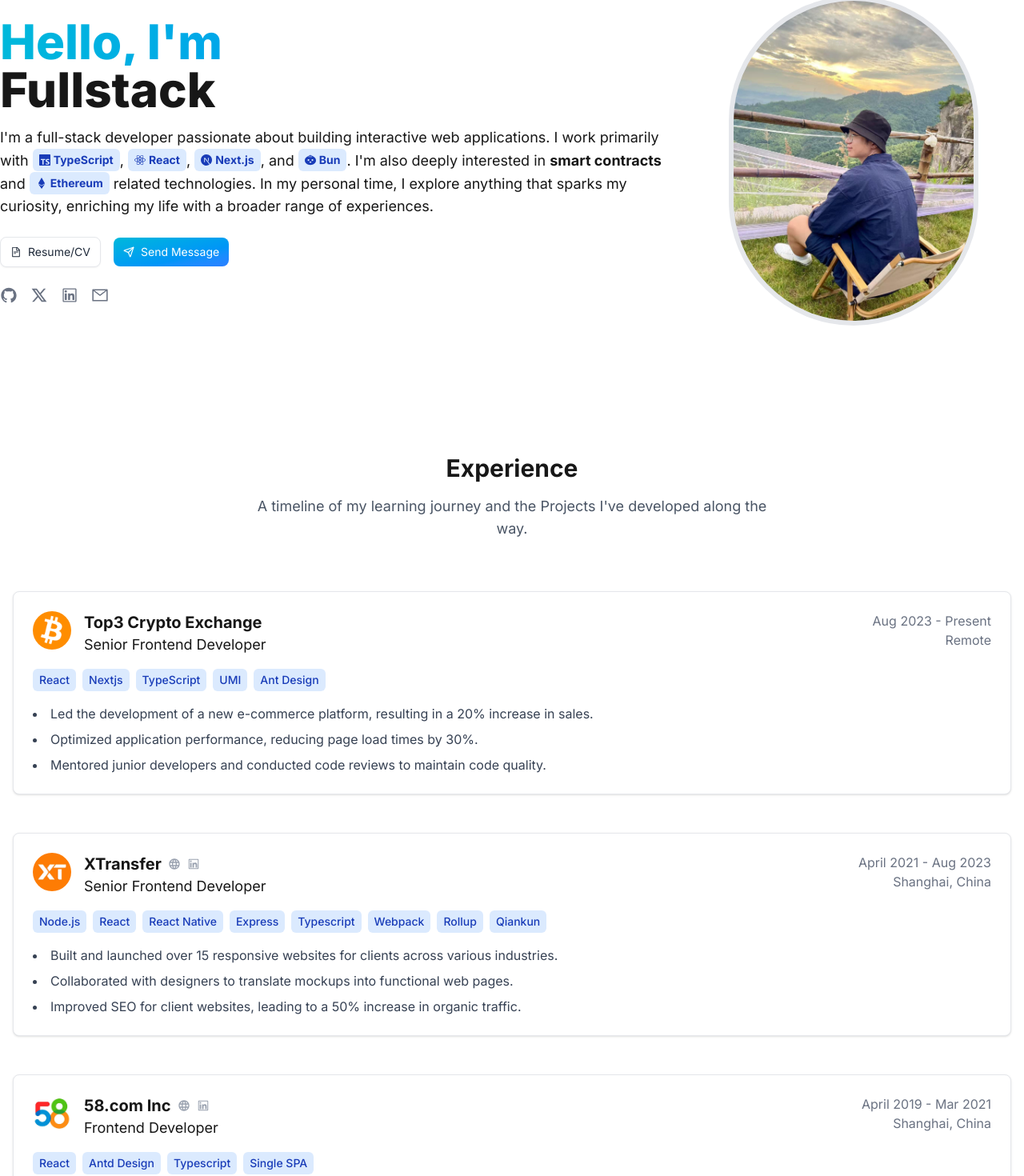
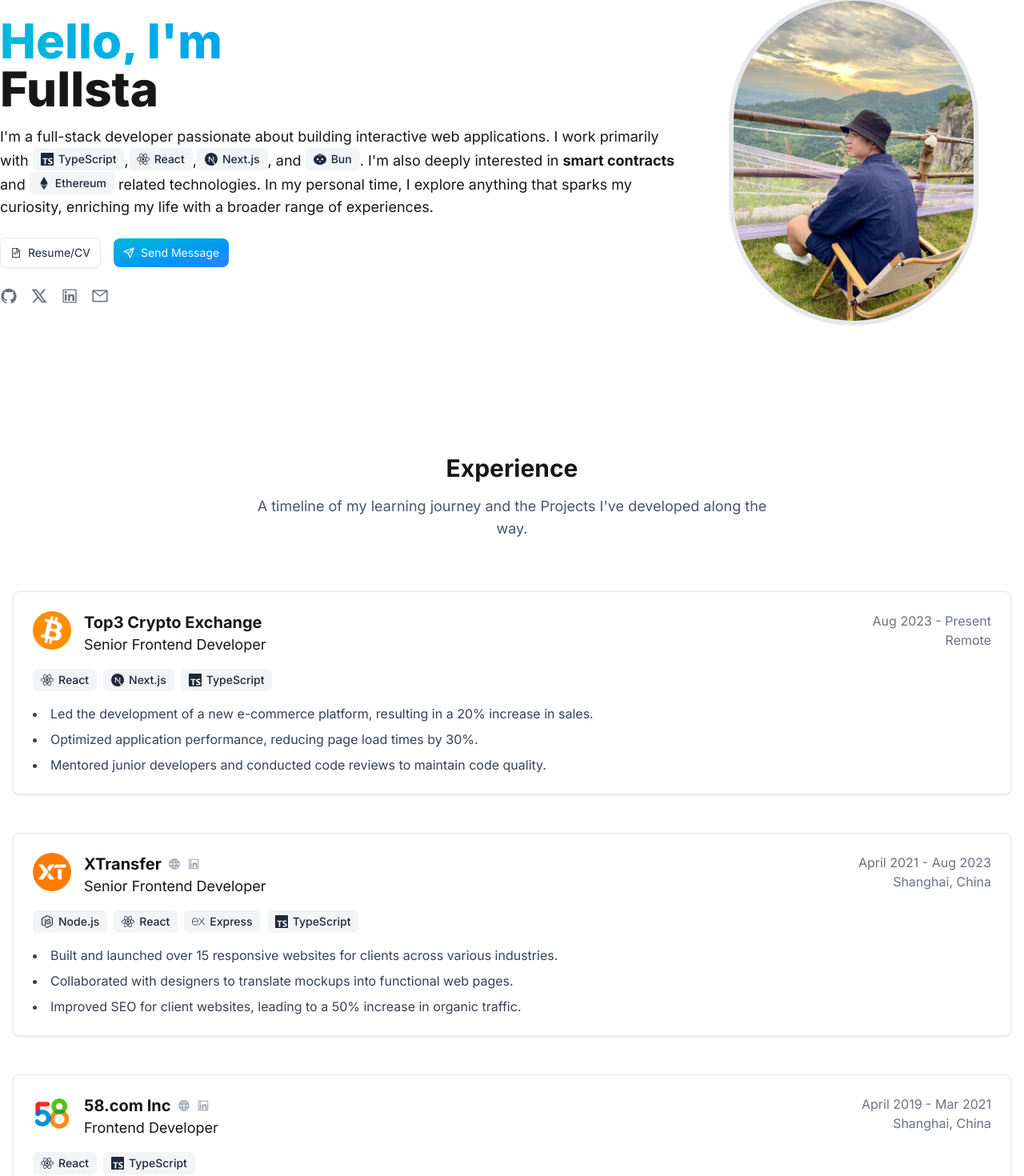
Before and after one commit to vincenteof/vincenteof.xyz, a Next.js app: page / in a window 1280 px wide. Shown: the part 245-1715 px from the top of the page at 80% size. Built offline with nearby package versions, Linux system fonts and the light colour scheme.

Commit message:
feat: implement Tag component and update Experience and TechStack components to use it

```diff
--- a/app/components/Experience.tsx
+++ b/app/components/Experience.tsx
@@ -1,3 +1,5 @@
+'use client';
+
 import React from 'react';
 import { experiences } from '@/data/experience';
 import ExperienceItem from './ExperienceItem';
--- a/app/components/ExperienceItem.tsx
+++ b/app/components/ExperienceItem.tsx
@@ -5,6 +5,10 @@ import Image from 'next/image';
 import { MdLanguage } from 'react-icons/md';
 import { AiOutlineLinkedin } from 'react-icons/ai';
 import { Tooltip } from 'react-tooltip';
+
+import Tag from './Tag';
+
+import { IconType } from 'react-icons';
 
 interface ExperienceItemProps {
   experience: {
@@ -15,7 +19,10 @@ interface ExperienceItemProps {
     logo: string;
     companyUrl?: string;
     linkedinUrl?: string;
-    technologies: string[];
+    technologies: {
+      name: string;
+      icon: IconType;
+    }[];
     achievements: string[];
   };
 }
@@ -26,7 +33,7 @@ const ExperienceItem: React.FC<ExperienceItemProps> = ({ experience }) => {
   const linkedinTooltipId = `${companyId}-linkedin-tooltip`;
 
   return (
-    <div className="mb-12 p-6 rounded-lg bg-white dark:bg-gray-800 border border-gray-200 dark:border-gray-700 shadow transition-all duration-300">
+    <div className="mb-12 p-6 rounded-lg bg-white dark:bg-gray-800 border border-gray-200 dark:border-gray-700 shadow hover:shadow-md hover:border-gray-300 dark:hover:border-gray-600 transition-all duration-300">
       {/* Part 1: Company Info, Role, Date, Location */}
       <div className="flex items-start justify-between mb-4">
         <div className="flex items-start">
@@ -84,9 +91,7 @@ const ExperienceItem: React.FC<ExperienceItemProps> = ({ experience }) => {
       <div className="mb-4">
         <div className="flex flex-wrap gap-2">
           {experience.technologies.map((tech, index) => (
-            <span key={index} className="bg-blue-100 text-blue-800 px-2 py-1 rounded-md text-sm font-medium">
-              {tech}
-            </span>
+            <Tag key={index} text={tech.name} icon={tech.icon} />
           ))}
         </div>
       </div>
--- a/app/components/Hero.tsx
+++ b/app/components/Hero.tsx
@@ -14,6 +14,7 @@ import { RiTwitterXLine } from 'react-icons/ri'
 import { SiTypescript, SiNextdotjs, SiBun } from 'react-icons/si'
 import { LuSend } from 'react-icons/lu'
 import { Tooltip } from 'react-tooltip'
+import Tag from './Tag';
 
 const Hero = () => {
   return (
@@ -35,27 +36,13 @@ const Hero = () => {
           <p className="text-base sm:text-lg mb-6 lg:text-lg mt-4">
             I'm a full-stack developer passionate about building interactive web
             applications. I work primarily with{' '}
-            <span className="inline-flex items-center bg-blue-100 text-blue-800 px-2 py-1 rounded-md text-sm font-bold">
-              <SiTypescript className="mr-1" /> TypeScript
-            </span>
-            ,{' '}
-            <span className="inline-flex items-center bg-blue-100 text-blue-800 px-2 py-1 rounded-md text-sm font-bold">
-              <FaReact className="mr-1" /> React
-            </span>
-            ,{' '}
-            <span className="inline-flex items-center bg-blue-100 text-blue-800 px-2 py-1 rounded-md text-sm font-bold">
-              <SiNextdotjs className="mr-1" /> Next.js
-            </span>
-            , and{' '}
-            <span className="inline-flex items-center bg-blue-100 text-blue-800 px-2 py-1 rounded-md text-sm font-bold">
-              <SiBun className="mr-1" /> Bun
-            </span>
+            <Tag text="TypeScript" icon={SiTypescript} />,
+            <Tag text="React" icon={FaReact} />,
+            <Tag text="Next.js" icon={SiNextdotjs} />,
+            and <Tag text="Bun" icon={SiBun} />
             . I'm also deeply interested in{' '}
             <span className="font-bold">smart contracts</span> and{' '}
-            <span className="inline-flex items-center bg-blue-100 text-blue-800 px-2 py-1 rounded-md text-sm font-bold">
-              <FaEthereum className="mr-1" /> Ethereum
-            </span>{' '}
-            related technologies. In my personal time, I explore anything that
+            <Tag text="Ethereum" icon={FaEthereum} /> related technologies. In my personal time, I explore anything that
             sparks my curiosity, enriching my life with a broader range of
             experiences.
           </p>
--- /dev/null
+++ b/app/components/Tag.tsx
@@ -0,0 +1,31 @@
+'use client'
+
+import React from 'react';
+
+interface TagProps {
+  text: string;
+  icon?: React.ElementType;
+  className?: string;
+}
+
+const Tag: React.FC<TagProps> = ({ text, icon: Icon, className }) => {
+  return (
+    <div
+      className={`
+        inline-flex items-center gap-1.5
+        px-2.5 py-1
+        text-sm font-medium
+        bg-gray-100 text-gray-800
+        dark:bg-gray-700 dark:text-gray-200
+        rounded-md
+        transition-colors hover:bg-gray-200 dark:hover:bg-gray-600
+        ${className}
+      `}
+    >
+      {Icon && <Icon className="text-base" />}
+      <span>{text}</span>
+    </div>
+  );
+};
+
+export default Tag;
--- a/app/components/TechStack.tsx
+++ b/app/components/TechStack.tsx
@@ -3,6 +3,8 @@
 import React from 'react';
 import { skillCategories } from '@/data/skills';
 import { Tooltip } from 'react-tooltip';
+
+import Tag from './Tag';
 
 const TechStack = () => {
   return (
@@ -20,14 +22,10 @@ const TechStack = () => {
                 <h3 className="text-xl font-semibold mb-5 text-gray-800 dark:text-gray-200">{category.title}</h3>
                 <div className="flex flex-wrap gap-3">
                   {category.skills.map((skill, skillIndex) => {
-                    const Icon = skill.icon;
                     const tooltipId = `skill-tag-tooltip-${index}-${skillIndex}`;
                     return (
                       <div key={skillIndex} data-tooltip-id={tooltipId}>
-                        <div className="flex items-center gap-2 px-3 py-1.5 bg-gray-100 dark:bg-gray-700 rounded-full text-sm font-medium text-gray-700 dark:text-gray-300 transition-colors hover:bg-gray-200 dark:hover:bg-gray-600 cursor-pointer">
-                          <Icon className="text-lg" />
-                          <span>{skill.name}</span>
-                        </div>
+                        <Tag text={skill.name} icon={skill.icon} />
                         <Tooltip id={tooltipId} content={skill.name} place="top" />
                       </div>
                     );
--- a/app/page.tsx
+++ b/app/page.tsx
@@ -1,3 +1,5 @@
+"use client";
+
 import Header from './components/Header';
 import Hero from './components/Hero';
 import Experience from './components/Experience';
--- a/data/experience.ts
+++ b/data/experience.ts
@@ -1,3 +1,5 @@
+import { techIcons } from './tech-icons';
+
 export const experiences = [
   {
     company: 'Top3 Crypto Exchange',
@@ -5,7 +7,11 @@ export const experiences = [
     period: 'Aug 2023 - Present',
     location: 'Remote',
     logo: '/images/bitcoin.png', // Placeholder logo
-    technologies: ['React', 'Nextjs', 'TypeScript', 'UMI', 'Ant Design'],
+    technologies: [
+        { name: 'React', icon: techIcons['React'] },
+        { name: 'Next.js', icon: techIcons['Next.js'] },
+        { name: 'TypeScript', icon: techIcons['TypeScript'] },
+    ],
     achievements: [
       'Led the development of a new e-commerce platform, resulting in a 20% increase in sales.',
       'Optimized application performance, reducing page load times by 30%.',
@@ -21,14 +27,10 @@ export const experiences = [
     companyUrl: 'https://www.xtransfer.com/',
     linkedinUrl: 'https://www.linkedin.com/company/xtransfer.cn/',
     technologies: [
-      'Node.js',
-      'React',
-      'React Native',
-      'Express',
-      'Typescript',
-      'Webpack',
-      'Rollup',
-      'Qiankun',
+        { name: 'Node.js', icon: techIcons['Node.js'] },
+        { name: 'React', icon: techIcons['React'] },
+        { name: 'Express', icon: techIcons['Express'] },
+        { name: 'TypeScript', icon: techIcons['TypeScript'] },
     ],
     achievements: [
       'Built and launched over 15 responsive websites for clients across various industries.',
@@ -45,10 +47,8 @@ export const experiences = [
     companyUrl: 'https://sh.58.com/',
     linkedinUrl: 'https://www.linkedin.com/company/58.com',
     technologies: [
-      'React',
-      'Antd Design',
-      'Typescript',
-      'Single SPA',
+        { name: 'React', icon: techIcons['React'] },
+        { name: 'TypeScript', icon: techIcons['TypeScript'] },
     ],
     achievements: [
       'Built and launched over 15 responsive websites for clients across various industries.',
--- /dev/null
+++ b/data/tech-icons.ts
@@ -0,0 +1,21 @@
+
+import { FaNodeJs, FaReact } from 'react-icons/fa';
+import {
+  SiNextdotjs,
+  SiTypescript,
+  SiExpress,
+} from 'react-icons/si';
+import { DiJavascript1 } from "react-icons/di";
+
+// Define a type for the icon mapping
+import { IconType } from 'react-icons';
+
+export const techIcons: { [key: string]: IconType } = {
+  'React': FaReact,
+  'Next.js': SiNextdotjs,
+  'TypeScript': SiTypescript,
+  'Node.js': FaNodeJs,
+  'Express': SiExpress,
+  'JavaScript': DiJavascript1,
+  // Add other icons as needed
+};
```
Also changed, not shown: 1 other file (tests, documents, lock files or other folders).
